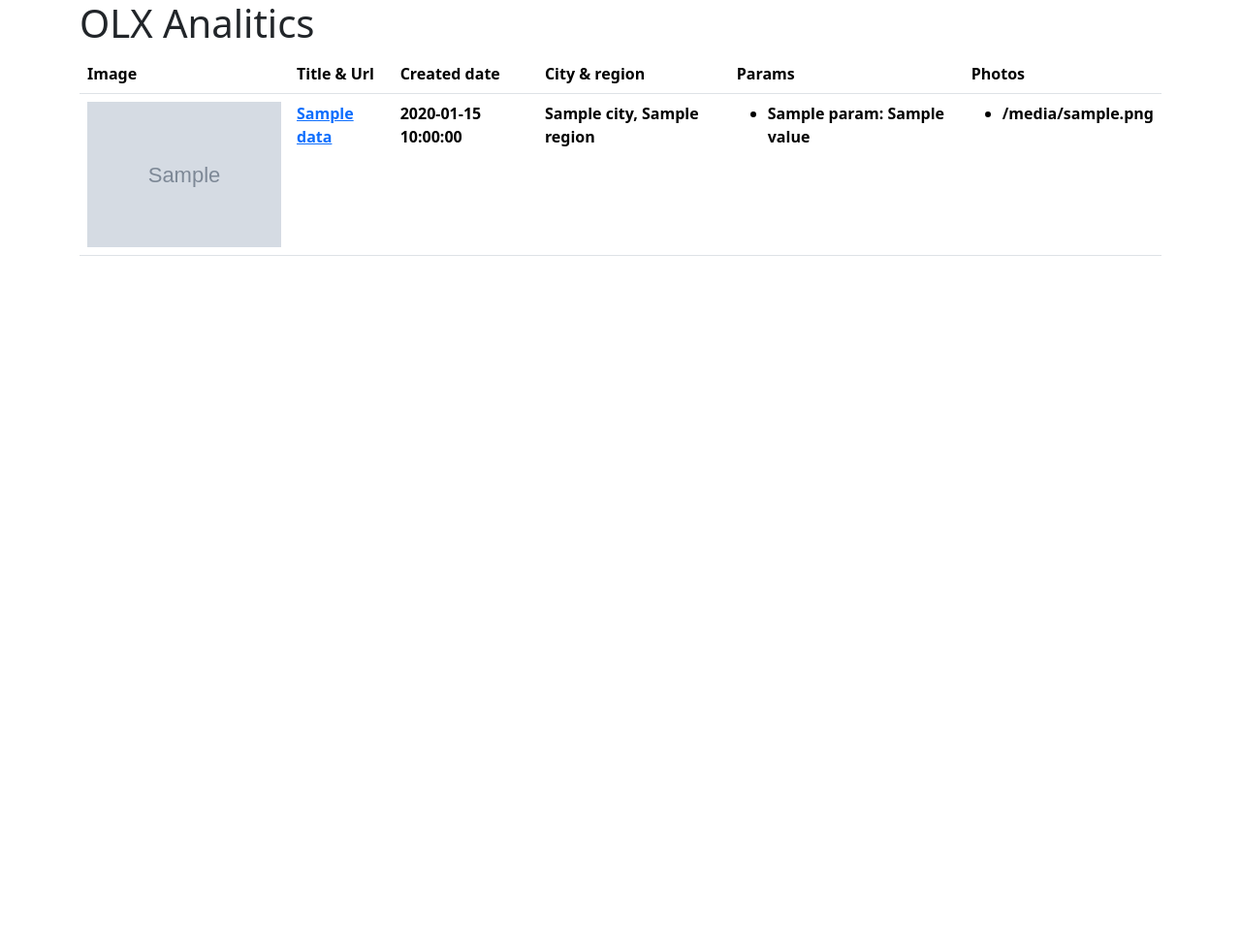
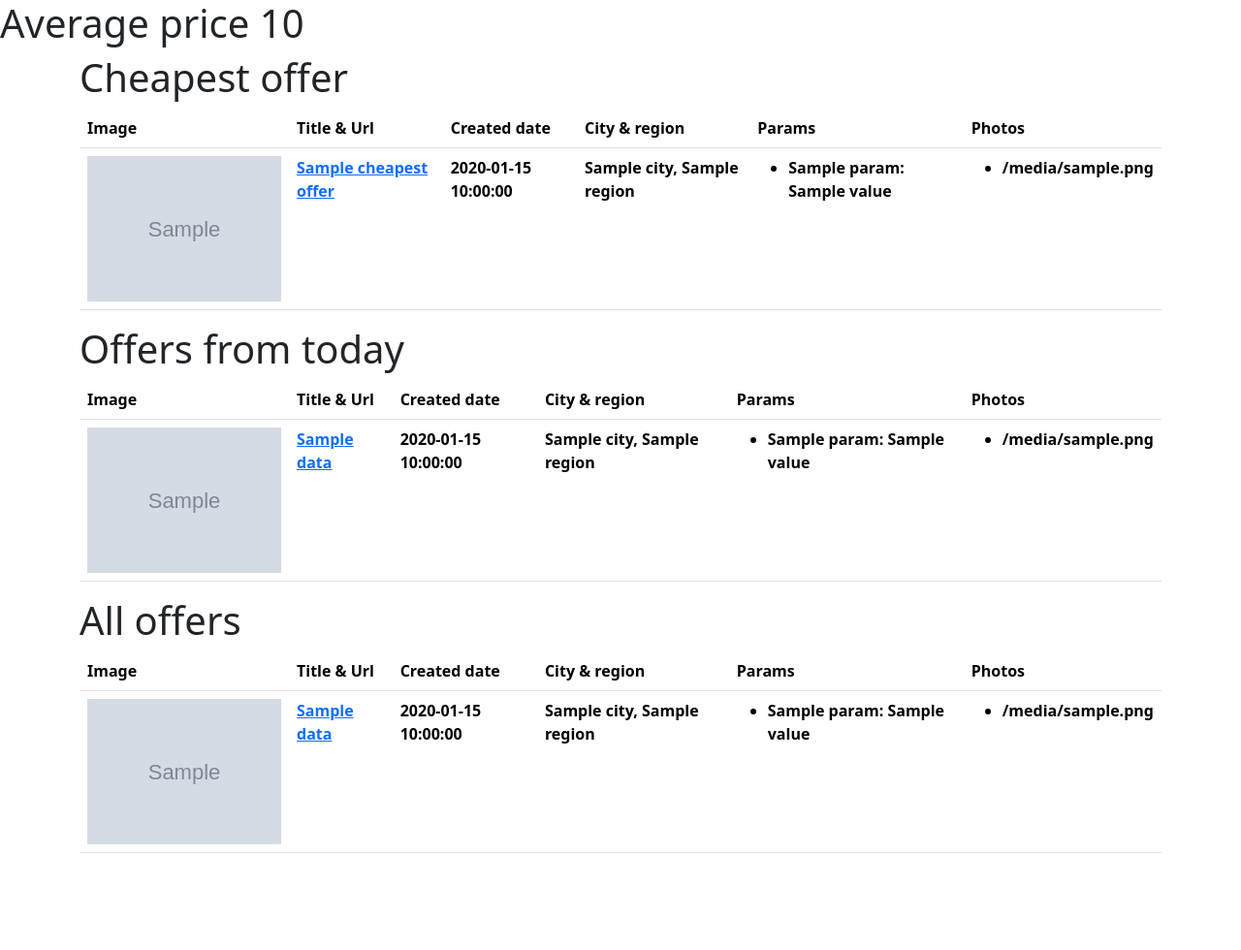
Before and after one commit to DEENUU1/OLX-Analytics, a Flask app: template web/templates/results.html in a window 1280 px wide. Shown: the whole page at 97% size. Before the commit the page ends 264 px from the top, so only its background shows below. Run offline with Flask 3, Linux system fonts and the light colour scheme; the template is opened without the code that fills it: most values are stand-ins (such as "Sample title", 1, 10 or a date in 2020); grey boxes marked "Sample" are stand-in pictures; lists and menus that the app fills with data are empty; some libraries are stand-ins or nearby versions.

Commit message:
Style | Displaing all operatins in result view

```diff
--- a/web/templates/results.html
+++ b/web/templates/results.html
@@ -10,8 +10,93 @@
 
 {% block content %}
 
+<h1>Average price {{average_price}}</h1>
+
+
 <div class="container">
-<h1>OLX Analitics</h1>
+<h1>Cheapest offer</h1>
+
+<table class="table table-hover">
+    <thead>
+        <tr>
+            <th scope="col">Image</th>
+            <th scope="col">Title & Url</th>
+            <th scope="col">Created date</th>
+            <th scope="col">City & region</th>
+            <th scope="col">Params</th>
+            <th scope="col">Photos</th>
+        </tr>
+    </thead>
+    <tbody>
+        <tr>
+            <th><img class="table-image" src="{{ cheapest_offer.photos[0] }}"></th>
+            <th><a href={{cheapest_offer.url}}>{{cheapest_offer.title}}</a></th>
+            <th>{{cheapest_offer.created_time}}</th>
+            <th>{{cheapest_offer.city}}, {{cheapest_offer.region}}</th>
+            <th>
+                <ul>
+                    {% for param in cheapest_offer.params %}
+                    <li>{{param.name}}: {{param.value}}</li>
+                    {% endfor %}
+                </ul>
+            </th>
+            <th>
+                <ul>
+                    {% for photo in cheapest_offer.photos %}
+                    <li>{{photo}}</li>
+                    {% endfor %}
+                </ul>
+            </th>
+        </tr>
+    </tbody>
+</table>
+</div>
+
+
+<div class="container">
+<h1>Offers from today</h1>
+
+<table class="table table-hover">
+    <thead>
+        <tr>
+            <th scope="col">Image</th>
+            <th scope="col">Title & Url</th>
+            <th scope="col">Created date</th>
+            <th scope="col">City & region</th>
+            <th scope="col">Params</th>
+            <th scope="col">Photos</th>
+        </tr>
+    </thead>
+    <tbody>
+    {% for data in newest_offers %}
+        <tr>
+            <th><img class="table-image" src="{{ data.photos[0] }}"></th>
+            <th><a href={{data.url}}>{{data.title}}</a></th>
+            <th>{{data.created_time}}</th>
+            <th>{{data.city}}, {{data.region}}</th>
+            <th>
+                <ul>
+                    {% for param in data.params %}
+                    <li>{{param.name}}: {{param.value}}</li>
+                    {% endfor %}
+                </ul>
+            </th>
+            <th>
+                <ul>
+                    {% for photo in data.photos %}
+                    <li>{{photo}}</li>
+                    {% endfor %}
+                </ul>
+            </th>
+        </tr>
+    </tbody>
+    {% endfor %}
+</table>
+</div>
+
+
+<div class="container">
+<h1>All offers</h1>
 
 <table class="table table-hover">
     <thead>
```
Also changed, not shown: web/views.py (+11 -7 lines).
